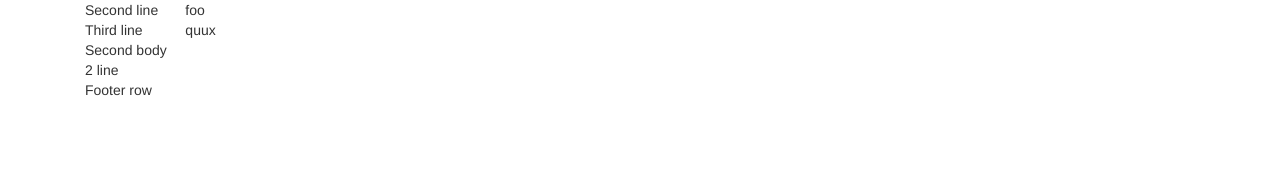
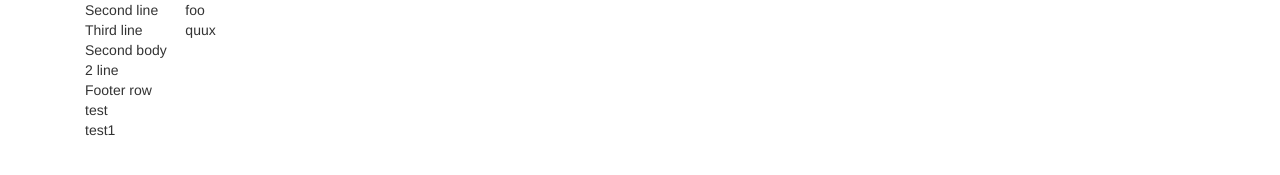
Before and after one commit to sara-nl/clouddocs, a Jekyll site: the page built from maintenance.markdown, in a window 1280 px wide. Shown: the part 353-528 px from the top of the page. Built offline with Jekyll 4.4.1, drawn with Linux system fonts in a browser that asks for light colours; nearby versions of some CDN libraries.

Commit message:
check html table

```diff
--- a/maintenance.markdown
+++ b/maintenance.markdown
@@ -34,3 +34,12 @@
 |=================+============|
 | Footer row      |            |
 |-----------------+------------|
+
+<table>
+<tr>
+ <td>test</td>
+</tr>
+<tr>
+ <td>test1</td>
+</tr>
+</table>
```
